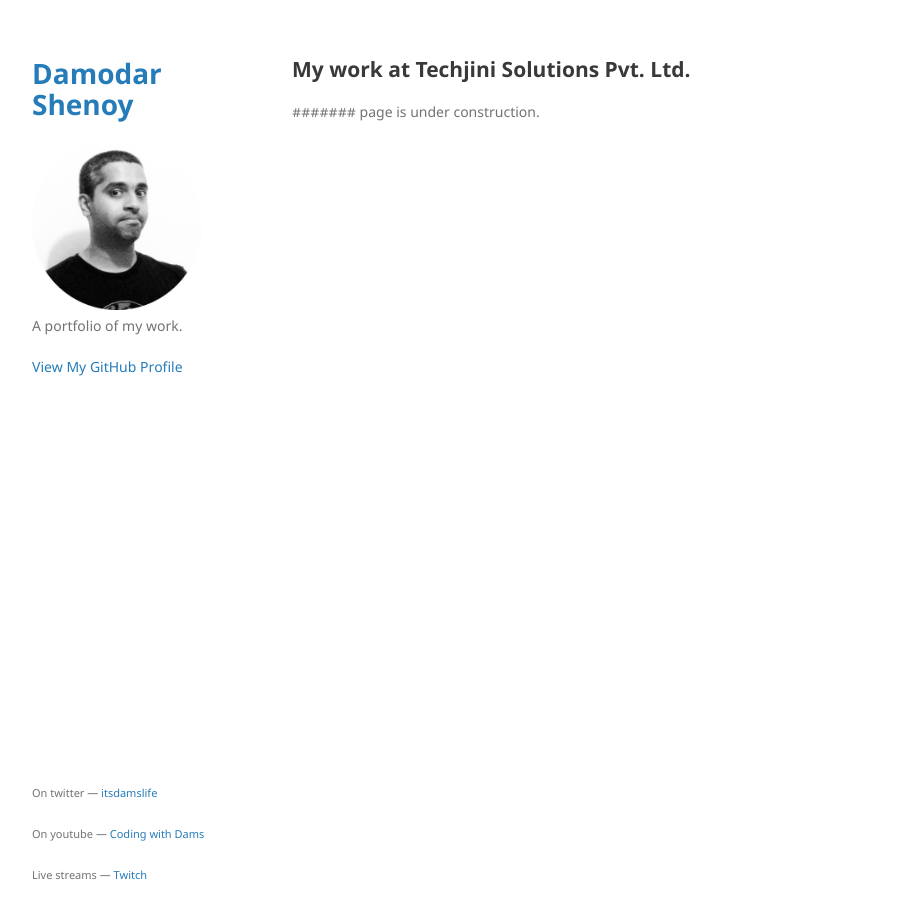
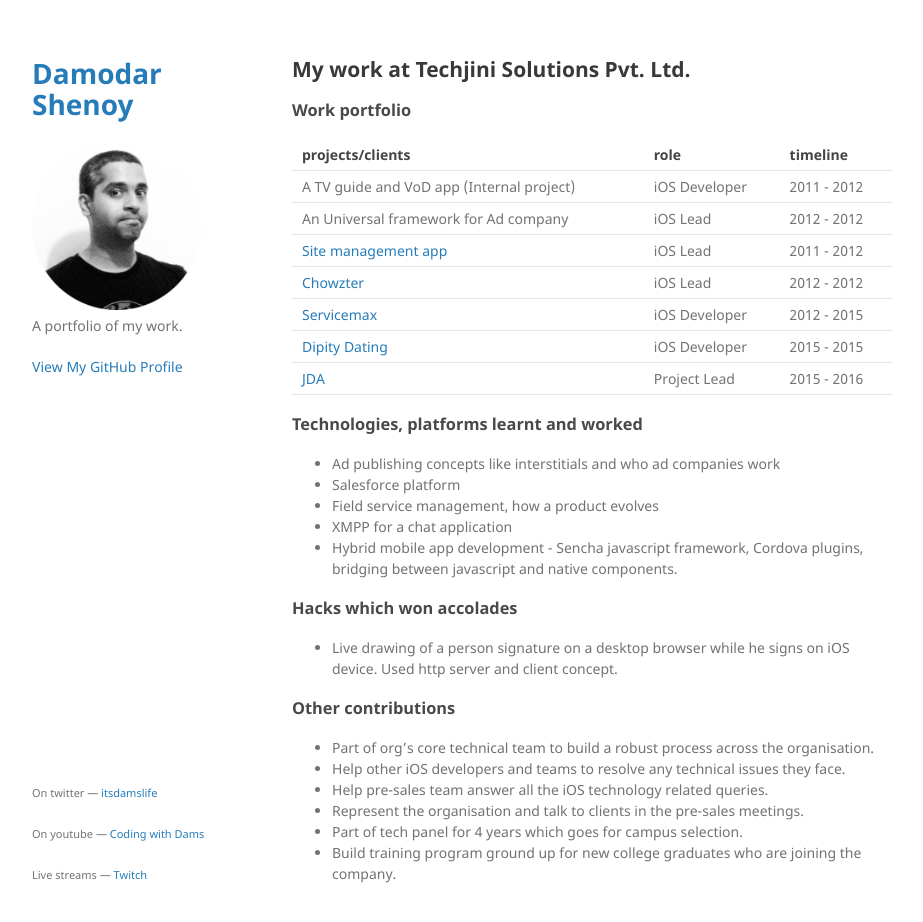
Before and after one commit to itsdamslife/itsdamslife.github.com, a Jekyll site: the page built from companies/techjini.md, in a window 1280 px wide and 954 px high. Shown: the top 922 px of the window, without its empty margins (178-1101 px from the left). Built offline with Jekyll 4.4.1, drawn with Linux system fonts in a browser that asks for light colours; our own code applies the rules of GitHub Pages for plain Markdown files.

Commit message:
Updated the projects, work and tech stacks list

```diff
--- a/companies/techjini.md
+++ b/companies/techjini.md
@@ -4,4 +4,36 @@
 
 ## My work at Techjini Solutions Pvt. Ltd.
 
-####### page is under construction.
+### Work portfolio
+
+| projects/clients | role | timeline |
+|:----------|:------------|:---------|
+| A TV guide and VoD app (Internal project) | iOS Developer | 2011 - 2012 |
+| An Universal framework for Ad company | iOS Lead | 2012 - 2012 |
+| [Site management app](https://itunes.apple.com/in/app/ed-controls/id495899113) | iOS Lead | 2011 - 2012 |
+| [Chowzter](https://itunes.apple.com/IN/app/id586060340?mt=8) | iOS Lead | 2012 - 2012 |
+| [Servicemax](https://www.servicemax.com/) | iOS Developer | 2012 - 2015 |
+| [Dipity Dating](https://itunes.apple.com/us/app/dipity-dating/id986681567?mt=8) | iOS Developer | 2015 - 2015 |
+| [JDA](https://jda.com/) | Project Lead | 2015 - 2016 |
+
+### Technologies, platforms learnt and worked
+
+* Ad publishing concepts like interstitials and who ad companies work
+* Salesforce platform
+* Field service management, how a product evolves
+* XMPP for a chat application
+* Hybrid mobile app development - Sencha javascript framework, Cordova plugins, bridging between javascript and native components.
+
+### Hacks which won accolades
+
+* Live drawing of a person signature on a desktop browser while he signs on iOS device.
+Used http server and client concept.
+
+### Other contributions
+
+* Part of org's core technical team to build a robust process across the organisation.
+* Help other iOS developers and teams to resolve any technical issues they face.
+* Help pre-sales team answer all the iOS technology related queries.
+* Represent the organisation and talk to clients in the pre-sales meetings.
+* Part of tech panel for 4 years which goes for campus selection.
+* Build training program ground up for new college graduates who are joining the company.
```
Also changed, not shown: companies/sourcebits.md (+20 -1 lines), companies/vmware.md (+14 -3 lines), index.md (+1 -1 lines).
